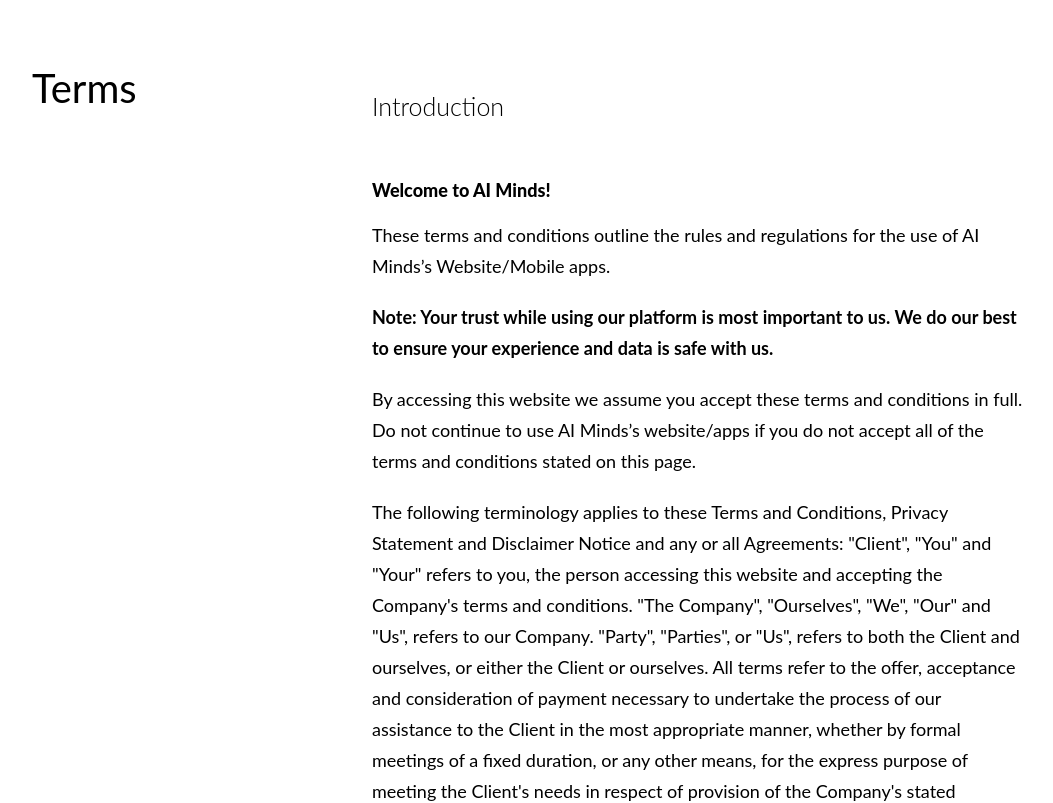
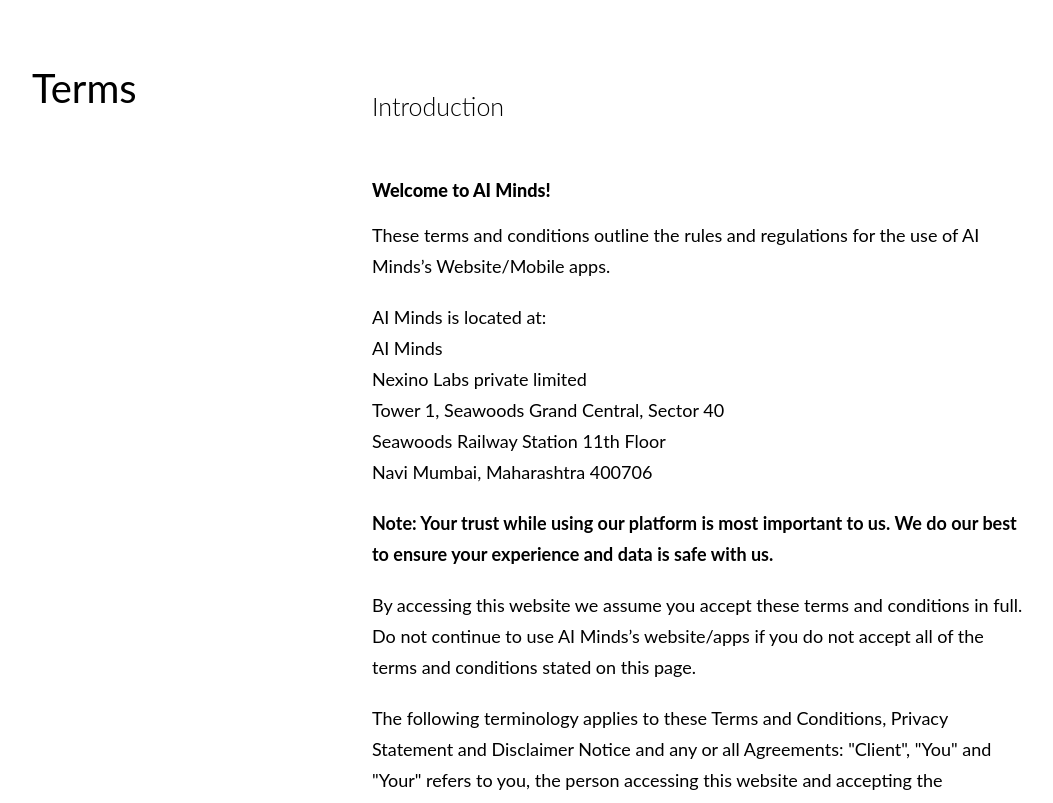
Before and after one commit to charus-dev/ai-minds, a Next.js app: page /terms in a window 1280 px wide. Shown: the top 803 px of the page, without its empty margins (64-1117 px from the left). Built offline with nearby package versions, Linux system fonts and the light colour scheme.

Commit message:
Added Address
Added Address

```diff
--- a/src/app/terms/page.tsx
+++ b/src/app/terms/page.tsx
@@ -17,6 +17,15 @@
                         use of AI Minds’s Website/Mobile apps.
                     </p>
                     <br></br>
+                     <p>AI Minds is located at:</p>
+                     <p className="address">
+                      AI Minds
+                       <br></br>Nexino Labs private limited<br></br>
+                        Tower 1, Seawoods Grand Central, Sector 40<br></br>
+                        Seawoods Railway Station 11th Floor<br></br>
+                        Navi Mumbai, Maharashtra 400706<br></br>
+                        </p>
+                        <br></br>
                     <p className="note">
                         <b>
                             {" "}
```
